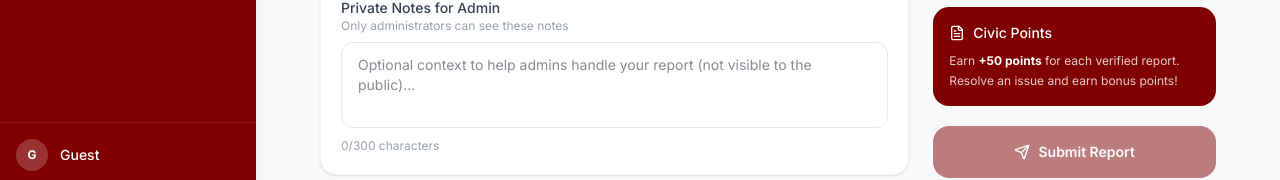
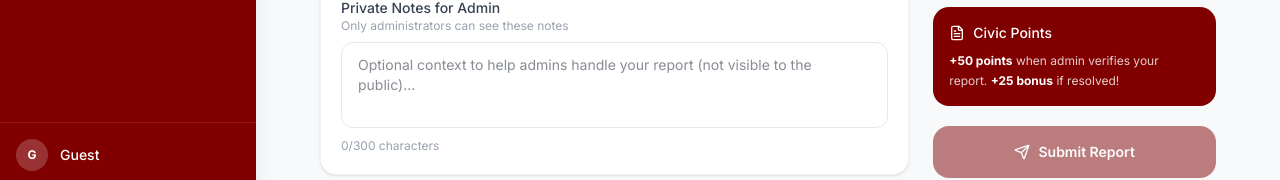
Before and after one commit to kevinmilespogi05/Bantaysp, a React (Vite) app: page /app/reports/create in a window 1280 px wide. Shown: the part 569-749 px from the top of the page. Built offline with nearby package versions, Linux system fonts and the light colour scheme; no server answers.

Commit message:
Fix: Clarify that points are earned when report is verified, not on creation

```diff
--- a/src/app/pages/CreateReportPage.tsx
+++ b/src/app/pages/CreateReportPage.tsx
@@ -332,7 +332,7 @@ export function CreateReportPage() {
         </div>
         <h2 className="text-gray-900 mb-2 font-semibold" style={{ fontSize: "1.4rem" }}>Report Submitted!</h2>
         <p className="text-gray-500 mb-2">Your report has been received and will be reviewed shortly.</p>
-        <p className="text-gray-400 text-sm">+50 civic points earned · Redirecting...</p>
+        <p className="text-gray-400 text-sm">Earn 50 points when verified by admin · Redirecting...</p>
         <div className="mt-4 flex items-center gap-2 bg-green-50 border border-green-200 rounded-xl px-4 py-2">
           <div className="w-4 h-4 border-2 border-green-400 border-t-transparent rounded-full animate-spin" />
           <span className="text-green-600 text-sm">Redirecting to Reports...</span>
@@ -625,7 +625,7 @@ export function CreateReportPage() {
                 <span className="font-medium text-sm">Civic Points</span>
               </div>
               <div className="text-white/80 text-xs leading-relaxed">
-                Earn <strong className="text-white">+50 points</strong> for each verified report. Resolve an issue and earn bonus points!
+                <strong className="text-white">+50 points</strong> when admin verifies your report. <strong className="text-white">+25 bonus</strong> if resolved!
               </div>
             </div>
 
```
